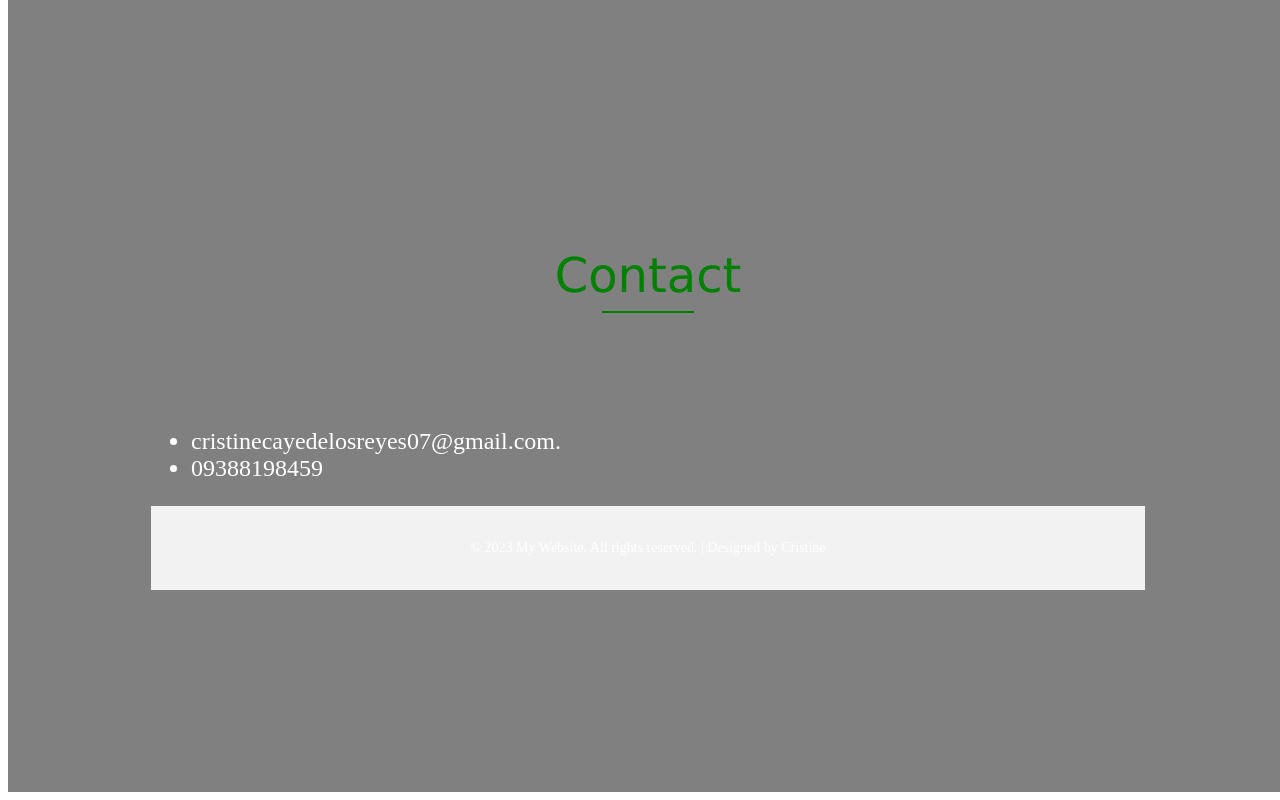
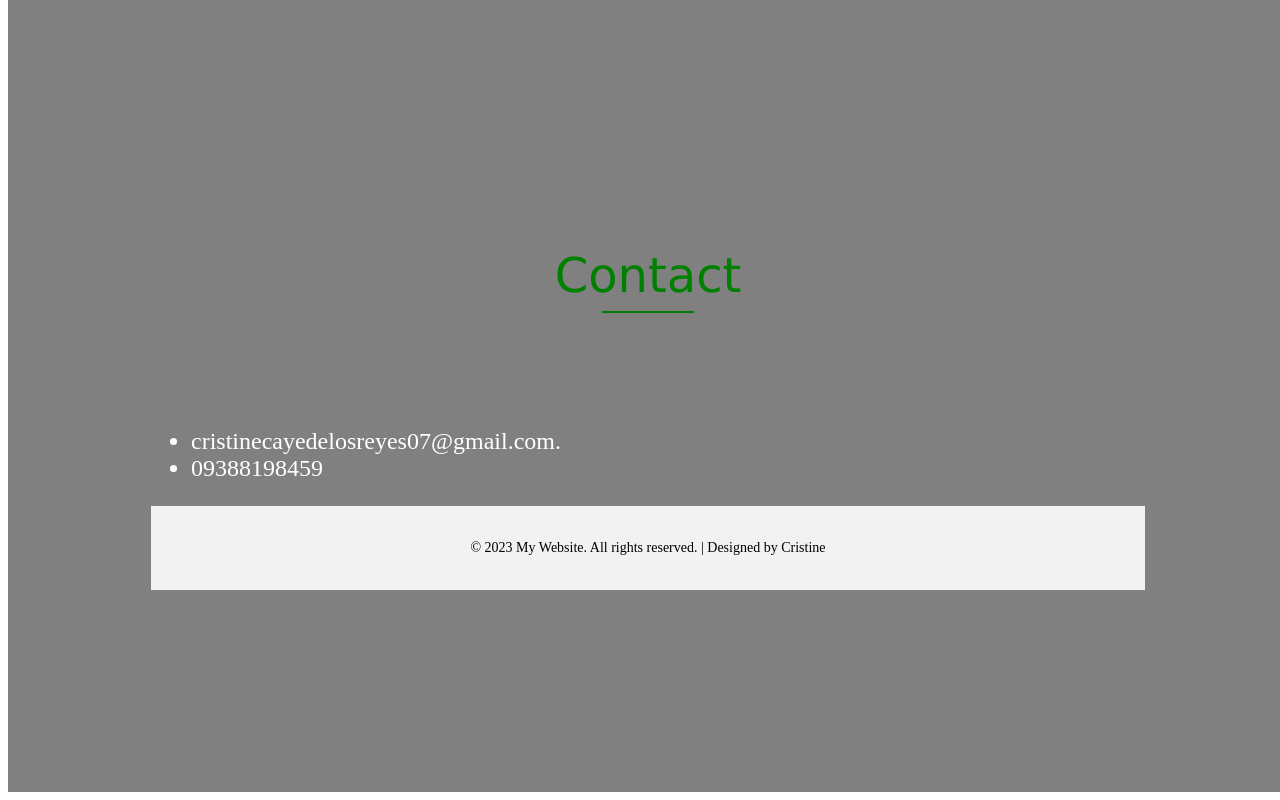
Before and after one commit to Cristineyy/CristineRose, a plain HTML site: page index.html in a window 1280 px wide. Shown: the part 1814-2614 px from the top of the page. Drawn offline with Linux system fonts and the light colour scheme.

Commit message:
Update index.html

```diff
--- a/index.html
+++ b/index.html
@@ -8,6 +8,7 @@
     <style>
         /* CSS for the footer */
         footer {
+	  color: #000000;
           background-color: #f2f2f2;
           padding: 20px;
           text-align: center;
```
